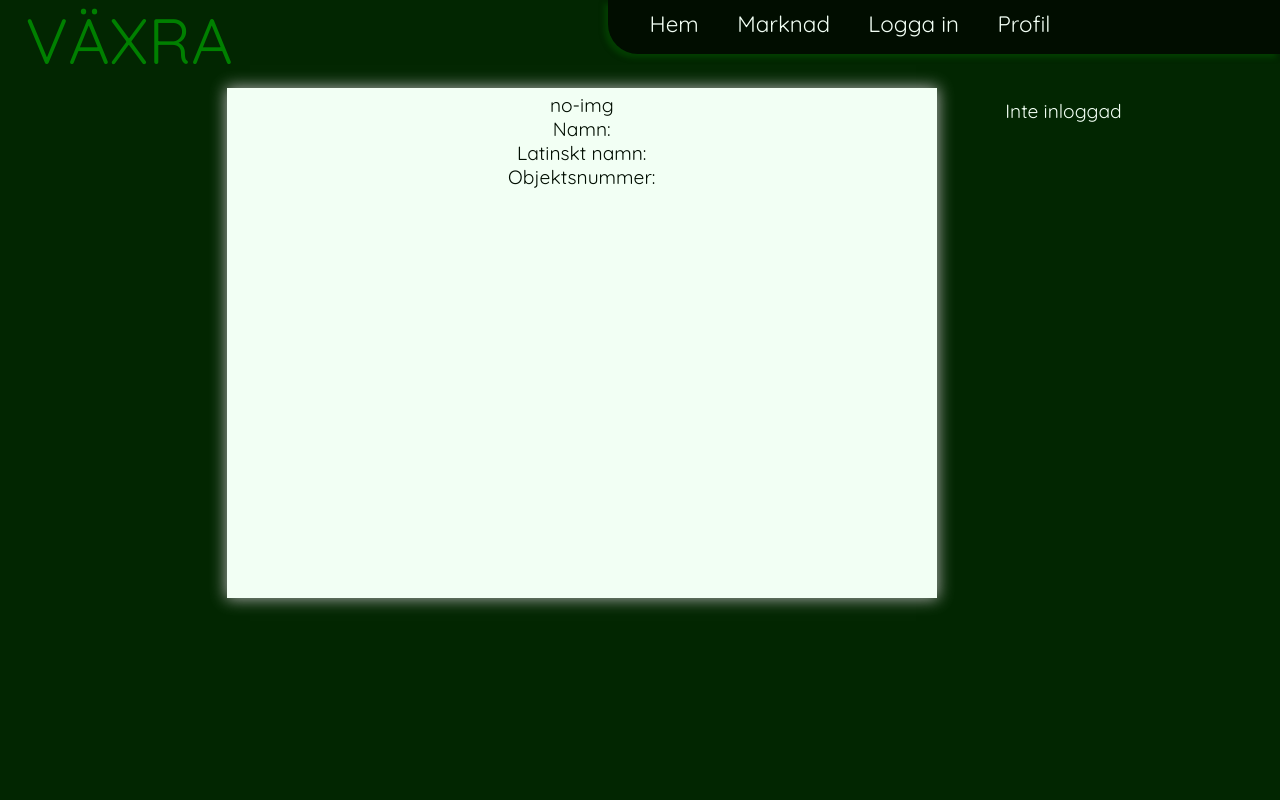
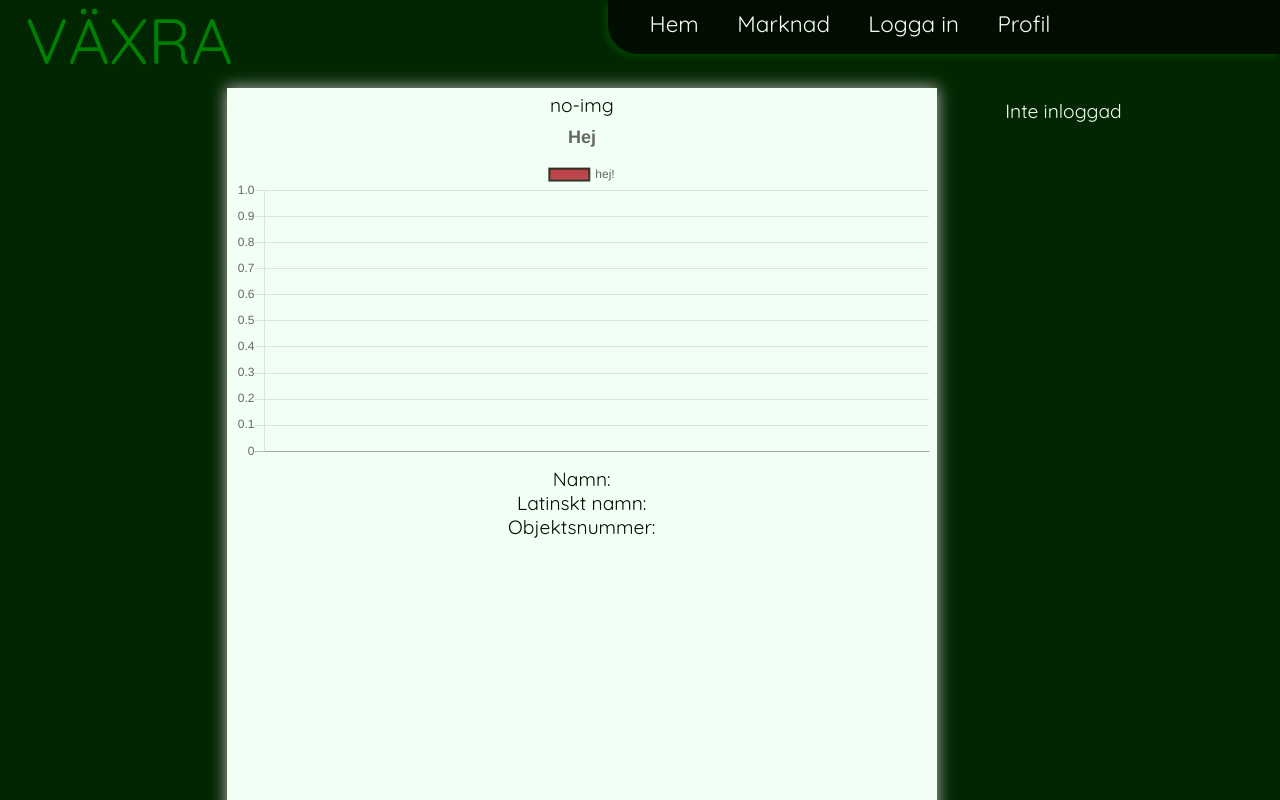
Before and after one commit to Lioo19/JSproject-frontend, a React (Create React App) app: page /marketplace/product/1 in a window 1280 px wide. Shown: the top 800 px of the page. Built offline with nearby package versions, Linux system fonts and the light colour scheme; no server answers.

Commit message:
Working socket + graph in product

```diff
--- a/package.json
+++ b/package.json
@@ -8,7 +8,9 @@
     "@testing-library/jest-dom": "^4.2.4",
     "@testing-library/react": "^9.5.0",
     "@testing-library/user-event": "^7.2.1",
+    "chart.js": "^2.9.4",
     "react": "^16.13.1",
+    "react-chartjs-2": "^2.10.0",
     "react-dom": "^16.13.1",
     "react-markdown": "^4.3.1",
     "react-router-dom": "^5.2.0",
--- a/src/components/Marketplace.js
+++ b/src/components/Marketplace.js
@@ -1,5 +1,6 @@
 import React, { Component } from "react";
-// import ReactMarkdown from 'react-markdown';
+import { Line } from "react-chartjs-2";
+
 
 import {
   Switch,
@@ -53,41 +54,47 @@ class Market extends Component {
           balance: auth.balance,
           data: "",
           objects: [],
-          withPrices: []
+          withPrices: [],
+          data: [{ dataset: [23, 24, 27, 21, 19] }]
       };
 
-      this.socket = io(socketURL)
+      this.socket = io(socketURL);
+
+      this.chartReference = React.createRef();
   }
 
   //gets all objects with user=none
-  //Every time the component mounts, should there be an update in price? more often?
   componentDidMount() {
       fetch(baseURL)
           .then(response => response.json())
           .then(data => {
               this.setState({ objects: data });
           });
-      //
-      // this.socket.on('test', () => {
-      //     console.log("connected")
-      // });
 
       //priserna kommer in på sidan, nu är det bara grafen kvar
 
       this.socket.on('stocks', (message) => {
           this.setState({ withPrices: [] })
           message.map((cake) => {
+              // console.log(cake)
 
-              this.setState({ withPrices: [...this.state.withPrices, cake] })
+              this.setState({
+                  withPrices: [...this.state.withPrices, cake] })
           });
-          //writes out the entire object with price, name, everything.
-          console.log(this.state.withPrices);
+          // console.log(this.state);
+
+
+          // console.log(this.state.withPrices);
+
       });
 
-      // this.socket.on('disconnect', () => {
-      //     console.log("Disconnected");
-      // });
+      // console.log(this.chartReference);
   };
+
+  //When leaving, disconnect the socket
+  componentWillUnmount() {
+      this.socket.disconnect();
+  }
 
   // Handler for buying each individual Product
   // when socket's done, it should decide the price
@@ -128,6 +135,22 @@ class Market extends Component {
 
   };
 
+  getChartData = canvas => {
+    const data = this.state.data;
+    if (data.datasets) {
+        let colors = ["rgba(187, 2, 30, 1)", "rgba(2, 94, 187, 1)", "rgba(220, 227, 28, 1)"];
+        let borderColors = ["rgba(0, 0, 0, 1)", "rgba(0, 0, 0, 1)", "rgba(0, 0, 0, 1)"]
+        data.datasets.forEach((set, i) => {
+            set.backgroundColor = this.setGradientColor(canvas, colors[i]);
+            set.borderColor = this.setGradientColor(canvas, borderColors[i]);
+            set.borderWidth = 2;
+        })
+    }
+
+    return data;
+  }
+
+
   render() {
       const { withPrices } = this.state;
 
@@ -154,10 +177,18 @@ class Market extends Component {
                 <li key={object.nr}>
                     <Link to={`marketplace/product/${object.nr}`}>
                         <figure className={"objectCard"}>
-                            <img
-                                src={require(`../img/${object.img}`)}
-                                className={"thumb"}
-                                alt={`${object.name}`}/>
+                        <Line
+                            data={this.getChartData}
+                            options= {{
+                            title: {
+                                display: true,
+                                text: "Hej",
+                                fontSize: 18,
+                                //maintainAspectRatio: false,
+                                responsive: true
+                            },
+                            }}
+                            />
                             <p>{object.name}</p>
                             {auth.token ?
                                 <>
--- a/src/components/Product.js
+++ b/src/components/Product.js
@@ -1,10 +1,18 @@
 import React, { Component } from "react";
+import { Line } from "react-chartjs-2";
 
 import { auth } from "./Auth.js";
+
+import io from "socket.io-client";
+
 
 const baseURL = process.env.NODE_ENV === "development"
     ? "http://localhost:1337/marketplace/"
     : "https://me-api.linneaolofsson.me/marketplace/";
+
+const socketURL = process.env.NODE_ENV === "development"
+    ? "http://localhost:8300/"
+    : "https://project-socket.linneaolofsson.me";
 
 class Product extends Component {
   // The <Route> that rendered this component has a
@@ -19,7 +27,18 @@ class Product extends Component {
         latin: "",
         img: "",
         user: "",
+        data: {
+            labels: [],
+            datasets: [{
+                label: "hej!",
+                data: []
+            }]
+        }
       };
+
+      this.socket = io(socketURL);
+
+      this.chartReference = React.createRef();
   }
 
   componentDidMount() {
@@ -34,16 +53,59 @@ class Product extends Component {
                   user: data.data.user
               });
           });
+
+      let self = this;
+      this.socket.on('stocks', (message) => {
+          message.map((object) => {
+              if (object.nr === parseInt(this.state.nr)) {
+                  self.state.data.datasets[0].data.push(object.startingPoint);
+              }
+
+              self.setState(self.state);
+          });
+          //labels necessary to write out correct graph
+          self.state.data.labels.push(
+              new Date().toLocaleTimeString()
+          );
+      });
   };
 
-/* Hur fasiken få rjag fram bilden på ett rimligt sätt?*/
+  //When leaving, disconnect the socket
+  componentWillUnmount() {
+      this.socket.disconnect();
+  }
+
+  setGradientColor = (canvas, color) => {
+    const ctx = canvas.getContext("2d");
+    const gradient = ctx.createLinearGradient(0, 0, 0, 400);
+    gradient.addColorStop(0, color);
+    gradient.addColorStop(1, "rgba(133, 255, 144, 0");
+    return gradient;
+  }
+
+  getChartData = (canvas) => {
+    const data = this.state.data;
+    if (data.datasets) {
+        let colors = ["rgba(187, 2, 30, 1)", "rgba(2, 94, 187, 1)", "rgba(220, 227, 28, 1)"];
+        let borderColors = ["rgba(0, 0, 0, 1)", "rgba(0, 0, 0, 1)", "rgba(0, 0, 0, 1)"]
+        data.datasets.forEach((set, i) => {
+            set.backgroundColor = this.setGradientColor(canvas, colors[i]);
+            set.borderColor = this.setGradientColor(canvas, borderColors[i]);
+            set.borderWidth = 2;
+        })
+    }
+
+    return data;
+  }
+
   render() {
       const object = this.state;
 
       return (
+
           <>
           {
-              console.log(auth.token)
+              console.log(this.state.data.datasets[0].data)
           }
           <div className={"productContent"} >
               <h1>{object.name}</h1>
@@ -57,6 +119,18 @@ class Product extends Component {
                       :
                       <p>no-img</p>
                   }
+                  <Line
+                      data={this.getChartData}
+                      options= {{
+                      title: {
+                          display: true,
+                          text: "Hej",
+                          fontSize: 18,
+                          //maintainAspectRatio: false,
+                          responsive: true
+                      },
+                      }}
+                      />
               </div>
                   <p>Namn: {object.name}</p>
                   <p>Latinskt namn: {object.latin}</p>
--- a/src/index.css
+++ b/src/index.css
@@ -239,7 +239,7 @@ figure.objectCardLarge {
     padding: 5px;
     margin: 8px;
     width: 700px;
-    height: 500px;
+    height: 1000px;
     text-decoration: none;
     box-shadow: 0 0 15px 1px #aaa;
     transition: box-shadow .15s ease;
```
Also changed, not shown: 1 other file (tests, documents, lock files or other folders).
